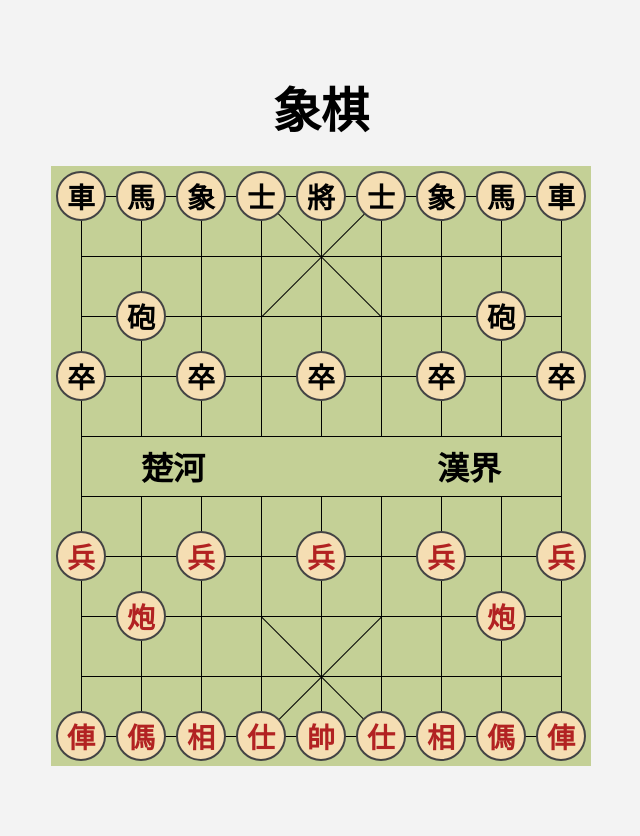
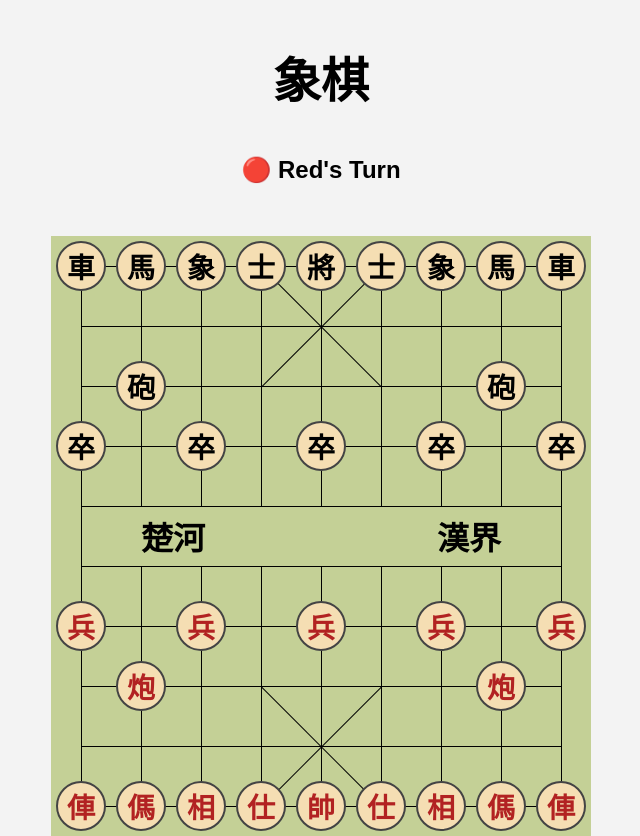
Before and after one commit to ededward/XiangQi, a React (Vite) app: page / in a window 1280 px wide. Shown: the whole page, without its empty margins (319-959 px from the left). Before the commit the page ends 800 px from the top, so only its background shows below. Built offline with nearby package versions, Linux system fonts and the light colour scheme.

Commit message:
Added player and turn tracking

```diff
--- a/src/App.css
+++ b/src/App.css
@@ -2,7 +2,7 @@
   display: flex;
   flex-direction: column;
   align-items: center;
-  padding-top: 40px;
+  padding-top: 10px;
 }
 
 h1 {
@@ -11,3 +11,7 @@ h1 {
   font-size: 48px;
   font-weight: bold;
 }
+
+h2 {
+  height: 60px;
+}
--- a/src/App.tsx
+++ b/src/App.tsx
@@ -2,32 +2,30 @@ import { useState } from "react";
 import "./App.css";
 import Board from "./components/Board";
 import { initialPieces } from "./data/initialPositions";
-import type { Piece } from "./types/Piece";
+import type { Side, Piece } from "./types/Piece";
 import { getLegalMoves } from "./logic/getLegalMoves";
 
 function App() {
   const [pieces, setPieces] = useState(initialPieces);
   const [selectedPiece, setSelectedPiece] = useState<Piece | null>(null);
+  const [currentPlayer, setCurrentPlayer] = useState<Side>("red");
+  const [gameMode, setGameMode] = useState<"single" | "double">("double");
   const legalMoves = selectedPiece ? getLegalMoves(selectedPiece, pieces) : [];
 
   function handlePointClick(position: number) {
     if (!selectedPiece) return;
-
     if (!legalMoves.includes(position)) return;
 
-    const remainingPieces = pieces.filter(piece => piece.position !== position);
-    const updatedPieces = remainingPieces.map(piece => {
-      if (piece.position === selectedPiece.position) {
-        return { ...piece, position };
-      }
-      return piece;
-    });
-
-    setPieces(updatedPieces);
+    setPieces(movePiece(pieces, selectedPiece, position));
     setSelectedPiece(null);
+    setCurrentPlayer(player =>
+      player === "red" ? "black" : "red"
+    );
   }
 
   function handlePieceClick(piece: Piece) {
+    if (piece.side !== currentPlayer) return;
+
     if (selectedPiece?.position === piece.position) {
       setSelectedPiece(null);
     } else {
@@ -35,9 +33,28 @@ function App() {
     }
   }
 
+  function movePiece(pieces: Piece[], selectedPiece: Piece, position: number) {
+    const remainingPieces = pieces.filter(piece => piece.position !== position);
+    const updatedPieces = remainingPieces.map(piece => {
+      if (piece.position === selectedPiece.position) {
+        return {...piece, position};
+      }
+      return piece;
+    });
+    return updatedPieces;
+  }
+
   return (
     <div className="app">
       <h1>象棋</h1>
+
+      <h2>
+        {
+          currentPlayer === "red"
+            ? "🔴 Red's Turn"
+            : "⚫ Black's Turn"
+        }
+      </h2>
 
       <Board
         pieces={pieces}
```
